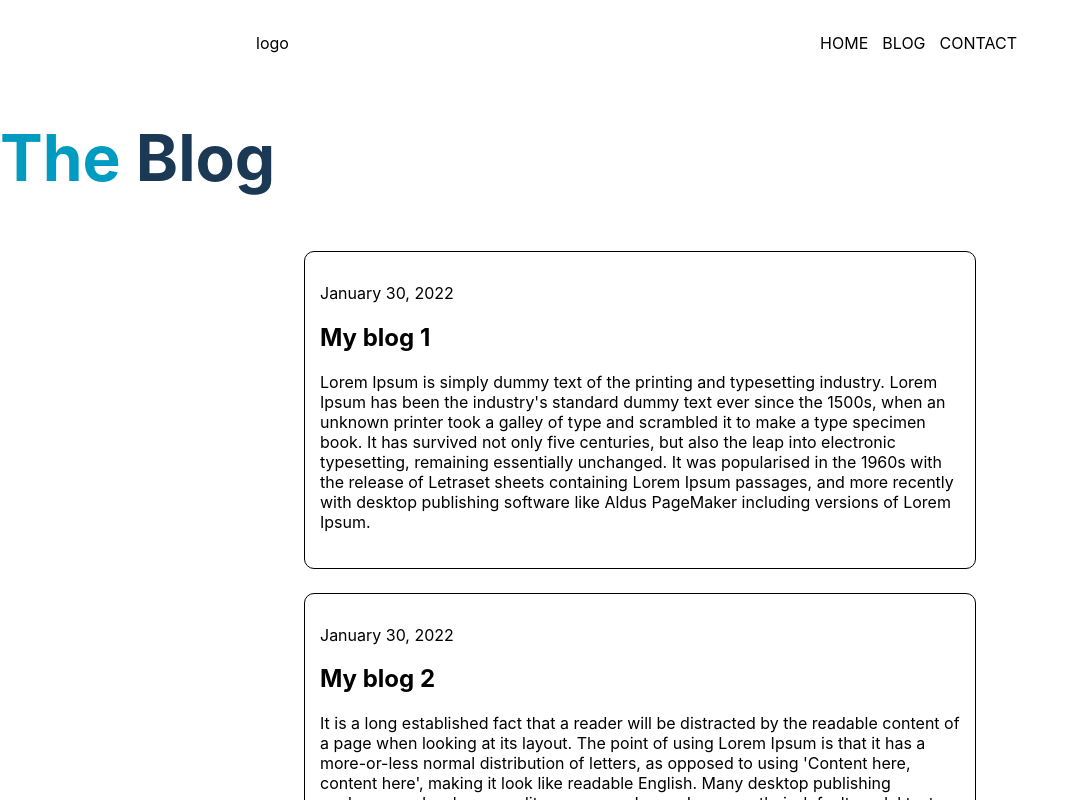
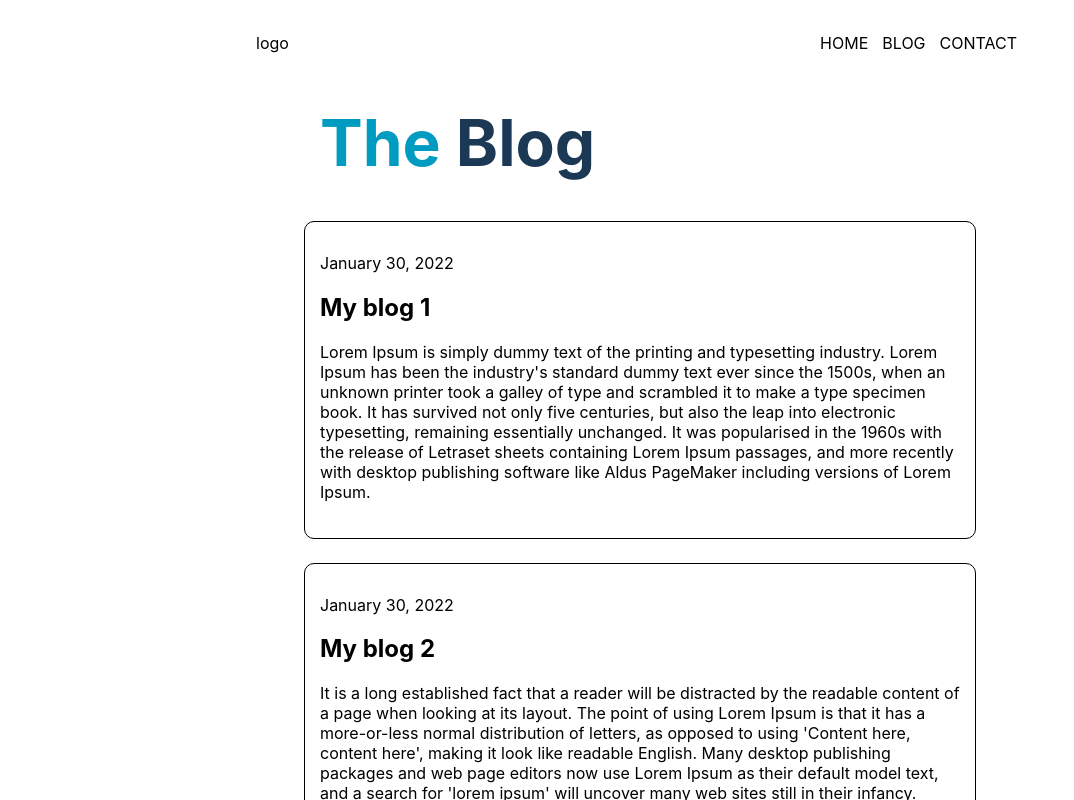
Before and after one commit to Celiaxz/training-blog, a React (Create React App) app: page / in a window 1280 px wide. Shown: the top 800 px of the page, without its empty margins (0-1074 px from the left). Built offline with nearby package versions, Linux system fonts and the light colour scheme.

Commit message:
update maintittle on App.css

```diff
--- a/src/App.css
+++ b/src/App.css
@@ -18,8 +18,9 @@
 }
 
 .maintittle {
-  position: normal;
   font-size: xx-large;
+  width: 50%;
+  margin: -15px auto;
 }
 
 .thetittle {
--- a/src/App.js
+++ b/src/App.js
@@ -41,12 +41,6 @@ const App = () => {
         </div>
       </header>
 
-      <div className="maintittle">
-        <h1>
-          <span className="thetittle">The </span>
-          <span className="blogtittle">Blog</span>
-        </h1>
-      </div>
       <BlogItem myData={myData} />
     </div>
   );
--- a/src/BlogItem.js
+++ b/src/BlogItem.js
@@ -14,6 +14,13 @@ const myDate = () => {
 const BlogItem = (props) => {
   const { myData } = props;
   return (
+    <div>
+      <div className="maintittle">
+        <h1>
+          <span className="thetittle">The </span>
+          <span className="blogtittle">Blog</span>
+        </h1>
+      </div>
       <div className="parent-blog-container">
         {myData.map((item) => {
           return (
@@ -25,6 +32,7 @@ const BlogItem = (props) => {
           );
         })}
       </div>
+    </div>
   );
 };
 
```
Lines whose indentation alone changed are shown as unchanged.
